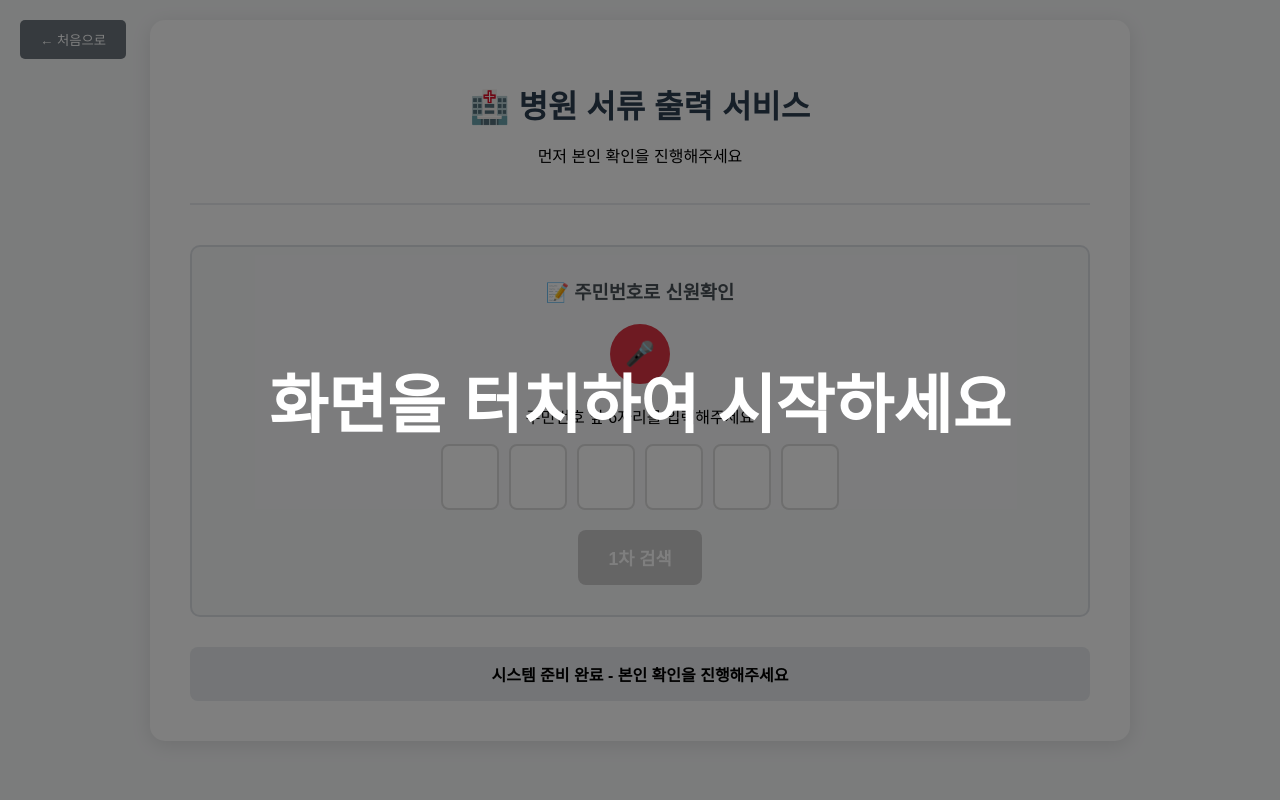
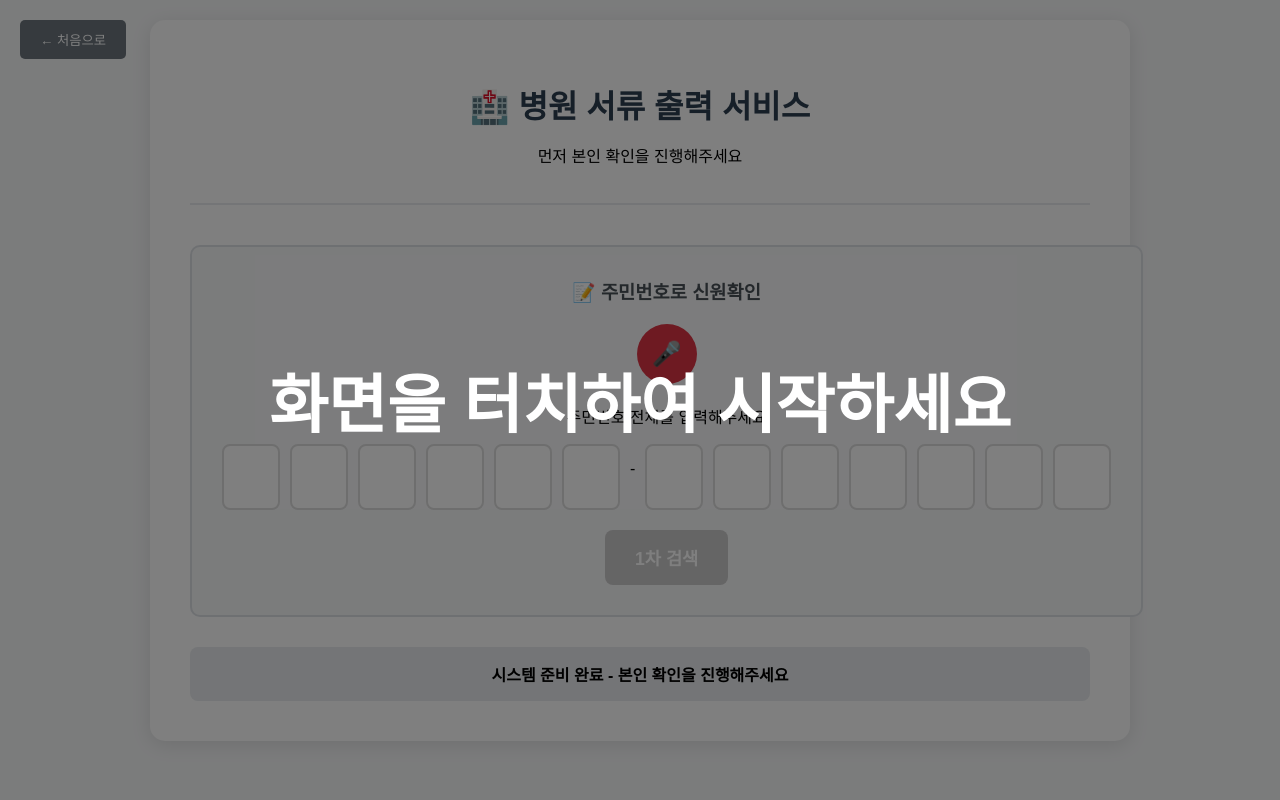
Before and after one commit to ddoing11/public-kiosk, a Django app: page /kiosk/main/ in a window 1280 px wide. Run offline with Django 5.2, Linux system fonts and the light colour scheme.

Commit message:
style: 주민번호 13자리 입력받도록 html 변경

```diff
--- a/templates/kiosk/main.html
+++ b/templates/kiosk/main.html
@@ -45,7 +45,7 @@
 
                 <form id="birthForm" method="POST" action="/kiosk/main/">
                     {% csrf_token %}
-                    <p>주민번호 앞 6자리를 입력해주세요</p>
+                    <p>주민번호 전체를 입력해주세요</p>
                     <div class="birth-input">
                         <input type="text" name="birth_digit_1" class="birth-digit" maxlength="1" pattern="[0-9]" data-index="0">
                         <input type="text" name="birth_digit_2" class="birth-digit" maxlength="1" pattern="[0-9]" data-index="1">
@@ -53,6 +53,14 @@
                         <input type="text" name="birth_digit_4" class="birth-digit" maxlength="1" pattern="[0-9]" data-index="3">
                         <input type="text" name="birth_digit_5" class="birth-digit" maxlength="1" pattern="[0-9]" data-index="4">
                         <input type="text" name="birth_digit_6" class="birth-digit" maxlength="1" pattern="[0-9]" data-index="5">
+                        <p>-</p>
+                        <input type="text" name="birth_digit_7" class="birth-digit" maxlength="1" pattern="[0-9]" data-index="0">
+                        <input type="text" name="birth_digit_8" class="birth-digit" maxlength="1" pattern="[0-9]" data-index="1">
+                        <input type="text" name="birth_digit_9" class="birth-digit" maxlength="1" pattern="[0-9]" data-index="2">
+                        <input type="text" name="birth_digit_10" class="birth-digit" maxlength="1" pattern="[0-9]" data-index="3">
+                        <input type="text" name="birth_digit_11" class="birth-digit" maxlength="1" pattern="[0-9]" data-index="4">
+                        <input type="text" name="birth_digit_12" class="birth-digit" maxlength="1" pattern="[0-9]" data-index="5">
+                        <input type="text" name="birth_digit_13" class="birth-digit" maxlength="1" pattern="[0-9]" data-index="6">
                     </div>
                     <button type="submit" id="birthSubmitBtn" class="verify-button" disabled>1차 검색</button>
                 </form>
```
